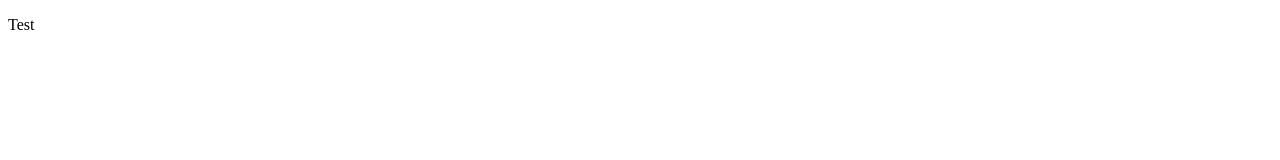
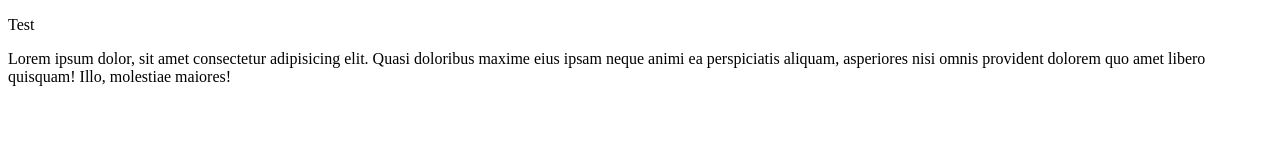
Before and after one commit to Extagit/Projet, a plain HTML site: page index.html in a window 1280 px wide. Drawn offline with Linux system fonts and the light colour scheme.

```diff
--- a/index.html
+++ b/index.html
@@ -2,9 +2,11 @@
 <html>
     <head>
         <meta charset="UTF-8">
-
+        <title>Page Principale</title>
     </head>
     <body>
         <p>Test</p>
+
+        <p>Lorem ipsum dolor, sit amet consectetur adipisicing elit. Quasi doloribus maxime eius ipsam neque animi ea perspiciatis aliquam, asperiores nisi omnis provident dolorem quo amet libero quisquam! Illo, molestiae maiores!</p>
     </body>
 </html>
```
